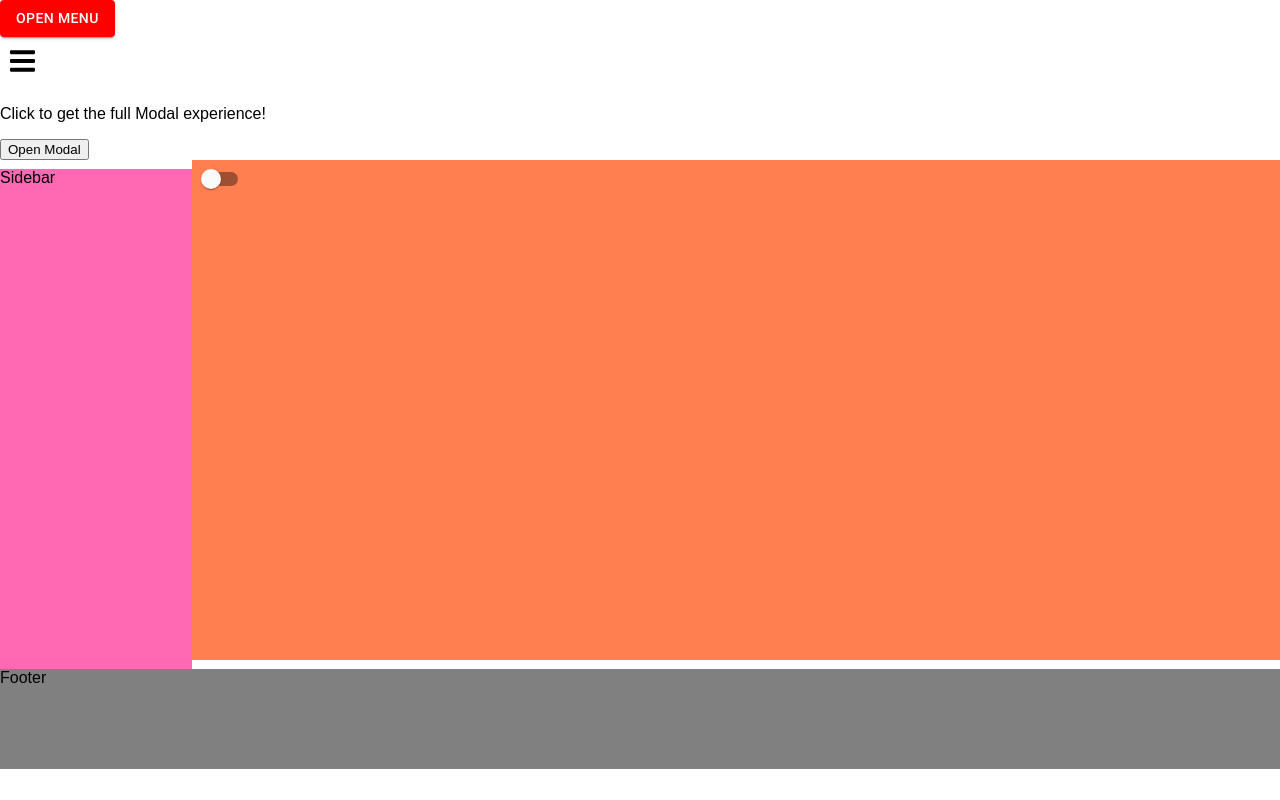
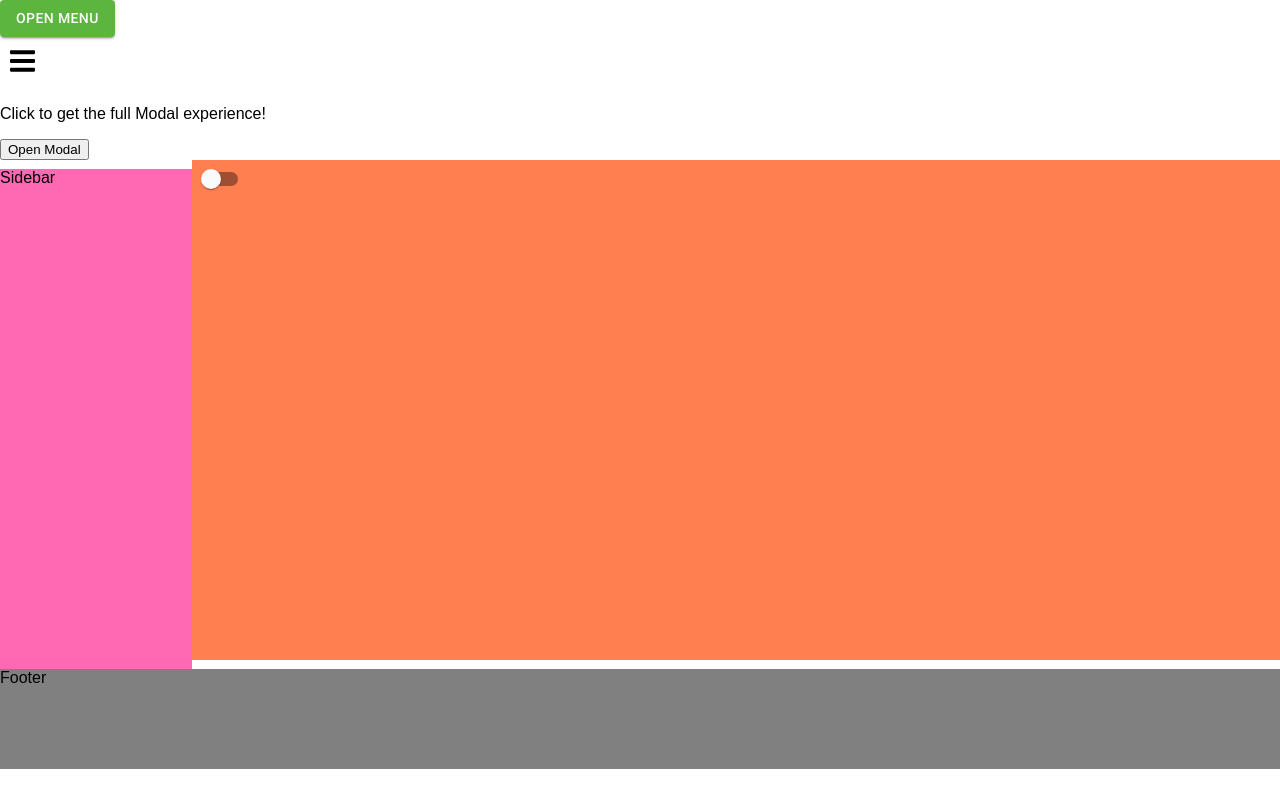
Before and after one commit to babinawaiba/sweet-pumpkin, a React (Create React App) app: page / in a window 1280 px wide. Built offline with nearby package versions, Linux system fonts and the light colour scheme.

Commit message:
menu botton color turned green

```diff
--- a/src/App.css
+++ b/src/App.css
@@ -6,7 +6,7 @@ A.header {
 }
 .MuiButton-containedPrimary {
     color: #fff;
-    background-color: red!important;
+    background-color: #5bb53f!important;
 }
 .sidebar {
     width: 15%;
--- a/src/Menu.js
+++ b/src/Menu.js
@@ -52,7 +52,7 @@ export default function CustomizedMenus() {
     }
 
     return (
-        <div>
+        <div className="menuBtn">
             <Button
                 aria-controls="customized-menu"
                 aria-haspopup="true"
```
